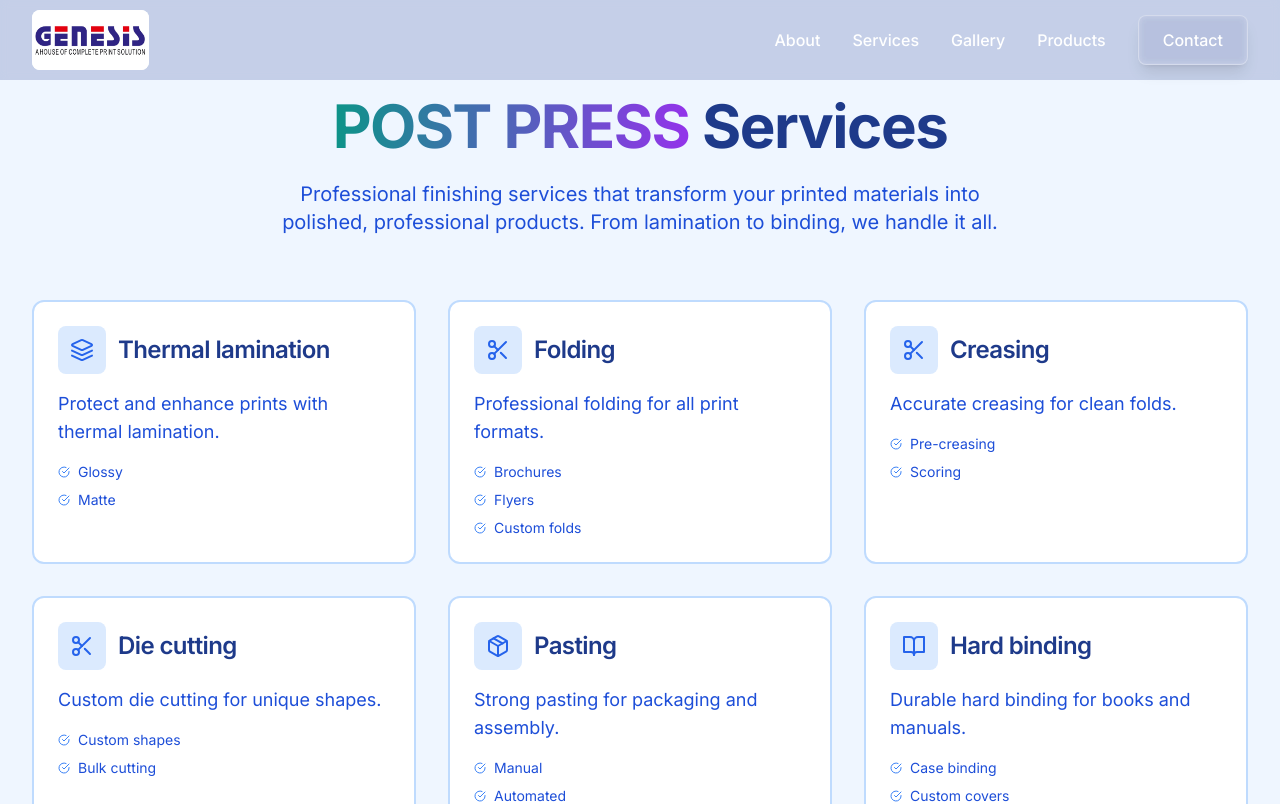
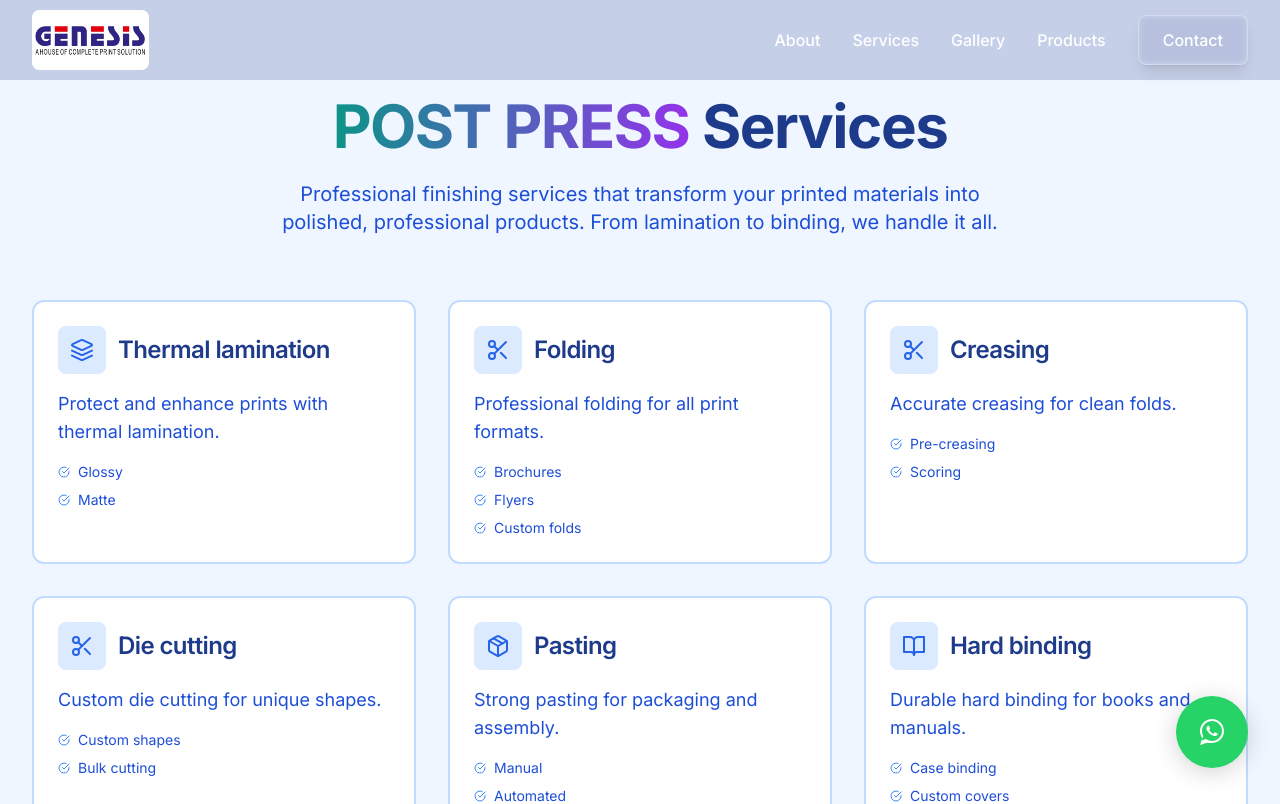
Before and after one commit to luiteteam/Genesis-Print, a React (Vite) app: page /postpress in a window 1280 px wide. Shown: the top 804 px of the page. Built offline with nearby package versions, Linux system fonts and the light colour scheme.

Commit message:
feat: Integrate WhatsAppFloat component into App for enhanced user engagement; remove unused imports in PrePress component for cleaner code

```diff
--- a/src/App.tsx
+++ b/src/App.tsx
@@ -15,6 +15,7 @@ import { HelmetProvider } from 'react-helmet-async';
 import { useState, useEffect } from 'react';
 import { useLocation } from 'react-router-dom';
 import BrandLoader from './components/BrandLoader';
+import WhatsAppFloat from './components/WhatsAppFloat';
 
 function App() {
   return (
@@ -35,6 +36,7 @@ function App() {
             <Route path="/press" element={<Press />} />
             <Route path="/postpress" element={<PostPress />} />
           </Routes>
+          <WhatsAppFloat />
           <Footer />
         </div>
       </Router>
--- a/src/components/PrePress.tsx
+++ b/src/components/PrePress.tsx
@@ -8,8 +8,6 @@ import {
   Printer,
   Settings,
   CheckCircle,
-  Clock,
-  Users,
   Award
 } from 'lucide-react';
 import { Link } from 'react-router-dom';
--- /dev/null
+++ b/src/components/WhatsAppFloat.tsx
@@ -0,0 +1,28 @@
+import React from "react";
+
+const whatsappNumber = "+918471916297";
+const whatsappLink = `https://wa.me/${whatsappNumber.replace('+', '')}`;
+
+const WhatsAppFloat = () => (
+  <a
+    href={whatsappLink}
+    target="_blank"
+    rel="noopener noreferrer"
+    aria-label="Chat on WhatsApp"
+    className="fixed z-50 right-4 bottom-4 md:right-8 md:bottom-8 rounded-full shadow-xl p-4 md:p-5 flex items-center justify-center transition-all duration-300 group"
+    style={{ backgroundColor: "#25D366", boxShadow: "0 4px 24px rgba(0,0,0,0.18)" }}
+  >
+    <svg
+      xmlns="http://www.w3.org/2000/svg"
+      width="32"
+      height="32"
+      viewBox="0 0 32 32"
+      fill="white"
+      className="w-7 h-7 md:w-8 md:h-8 group-hover:opacity-90 transition-opacity duration-200"
+    >
+      <path d="M16 3C9.373 3 4 8.373 4 15c0 2.65.87 5.1 2.36 7.13L4 29l7.13-2.36A11.93 11.93 0 0 0 16 27c6.627 0 12-5.373 12-12S22.627 3 16 3zm0 22c-1.98 0-3.89-.58-5.5-1.67l-.39-.25-4.23 1.4 1.4-4.23-.25-.39A9.94 9.94 0 0 1 6 15c0-5.514 4.486-10 10-10s10 4.486 10 10-4.486 10-10 10zm5.07-7.75c-.28-.14-1.65-.81-1.9-.9-.25-.09-.43-.14-.61.14-.18.28-.7.9-.86 1.08-.16.18-.32.2-.6.07-.28-.14-1.18-.44-2.25-1.4-.83-.74-1.39-1.65-1.55-1.93-.16-.28-.02-.43.12-.57.13-.13.28-.32.42-.48.14-.16.18-.28.28-.46.09-.18.05-.34-.02-.48-.07-.14-.61-1.47-.84-2.01-.22-.54-.45-.47-.61-.48-.16-.01-.34-.01-.52-.01-.18 0-.48.07-.73.34-.25.27-.96.94-.96 2.3 0 1.36.98 2.68 1.12 2.87.14.18 1.93 2.95 4.68 4.02.65.28 1.16.45 1.56.58.66.21 1.26.18 1.73.11.53-.08 1.65-.67 1.88-1.32.23-.65.23-1.2.16-1.32-.07-.12-.25-.18-.53-.32z" />
+    </svg>
+  </a>
+);
+
+export default WhatsAppFloat;
```
